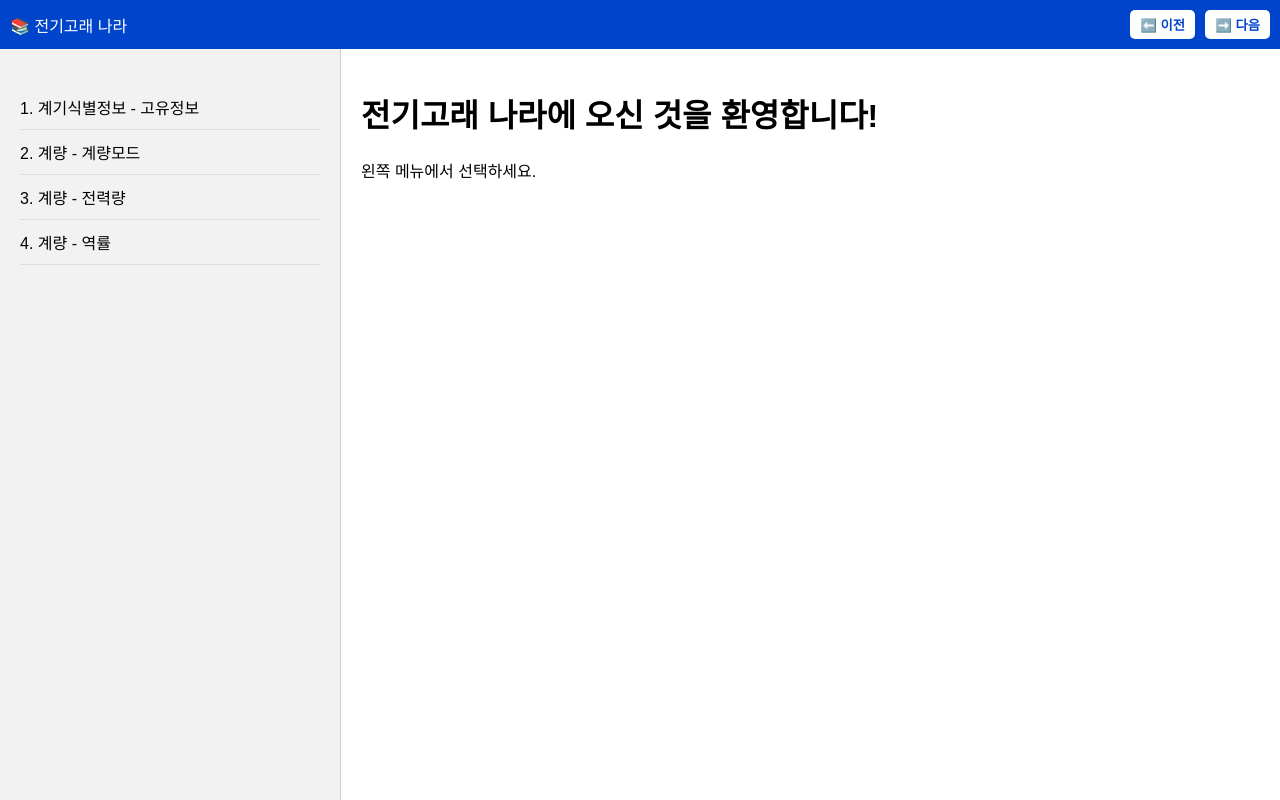
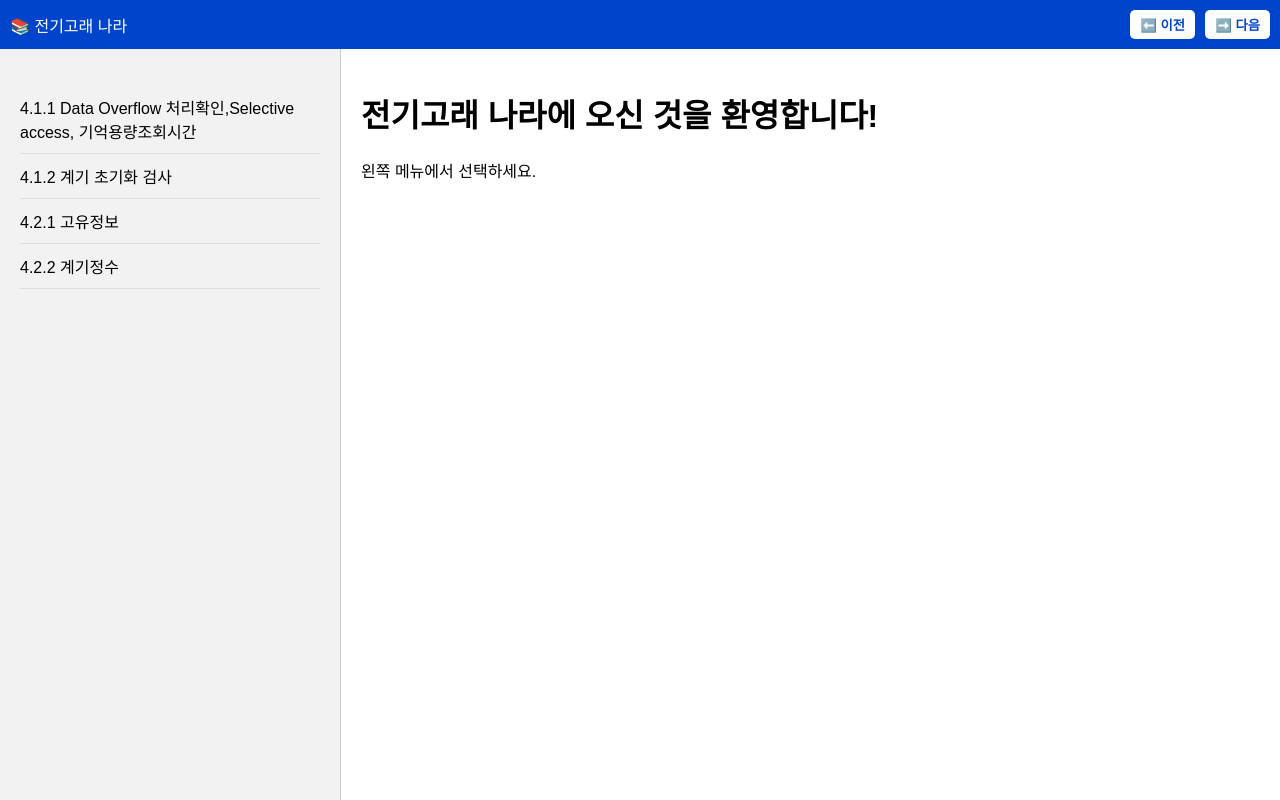
Before and after one commit to Gorebab77/electricitytest, a plain HTML site: page index.html in a window 1280 px wide. Drawn offline with Linux system fonts and the light colour scheme.

Commit message:
Add files via upload

```diff
--- a/index.html
+++ b/index.html
@@ -92,10 +92,10 @@
   <div id="container" class="menu-open">
     <nav>
       <ul>
-        <li onclick="loadPage(event, 'Data/1.html')">1. 계기식별정보 - 고유정보</li>
-        <li onclick="loadPage(event, 'Data/2.html')">2. 계량 - 계량모드</li>
-        <li onclick="loadPage(event, 'Data/3.html')">3. 계량 - 전력량</li>
-        <li onclick="loadPage(event, 'Data/4.html')">4. 계량 - 역률</li>
+        <li onclick="loadPage(event, 'Data/1.html')">4.1.1 Data Overflow 처리확인,Selective access, 기억용량조회시간</li>
+        <li onclick="loadPage(event, 'Data/2.html')">4.1.2 계기 초기화 검사</li>
+        <li onclick="loadPage(event, 'Data/3.html')">4.2.1 고유정보</li>
+        <li onclick="loadPage(event, 'Data/4.html')">4.2.2 계기정수</li>
       </ul>
     </nav>
 
```
